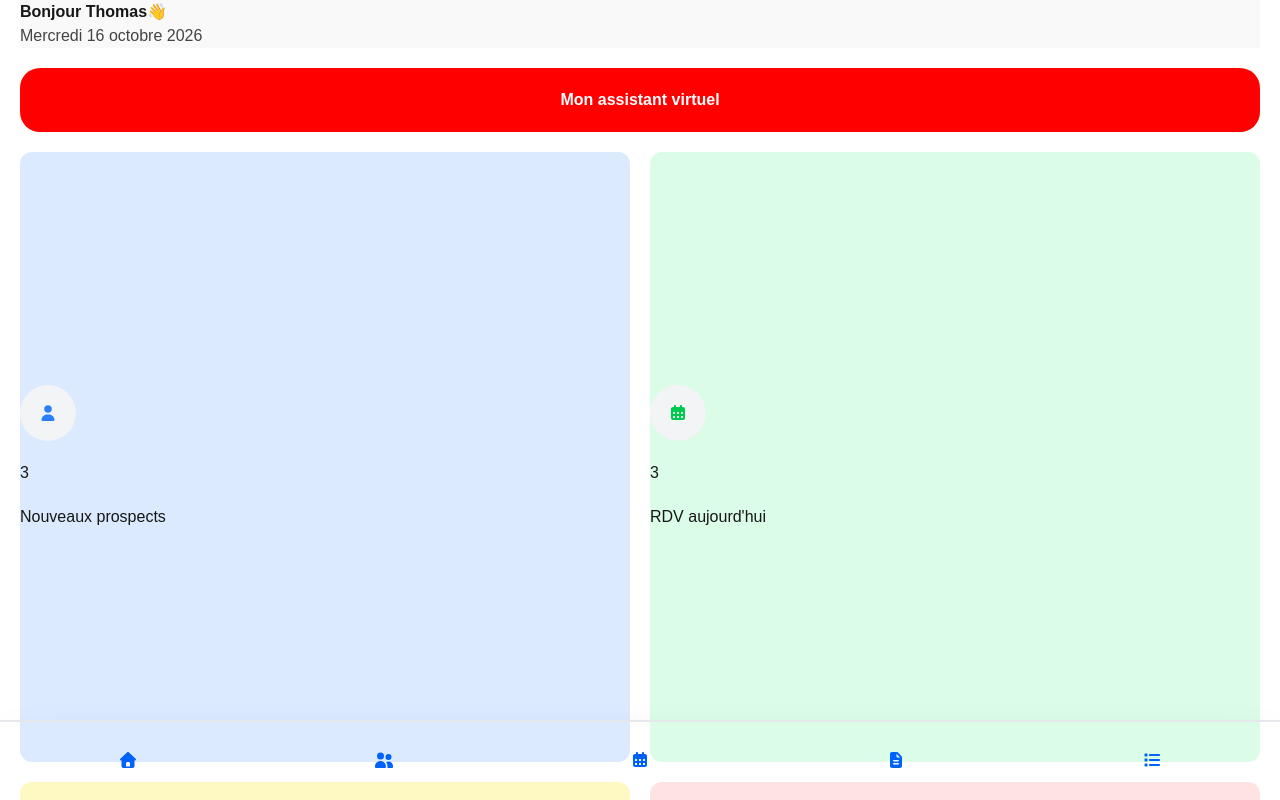
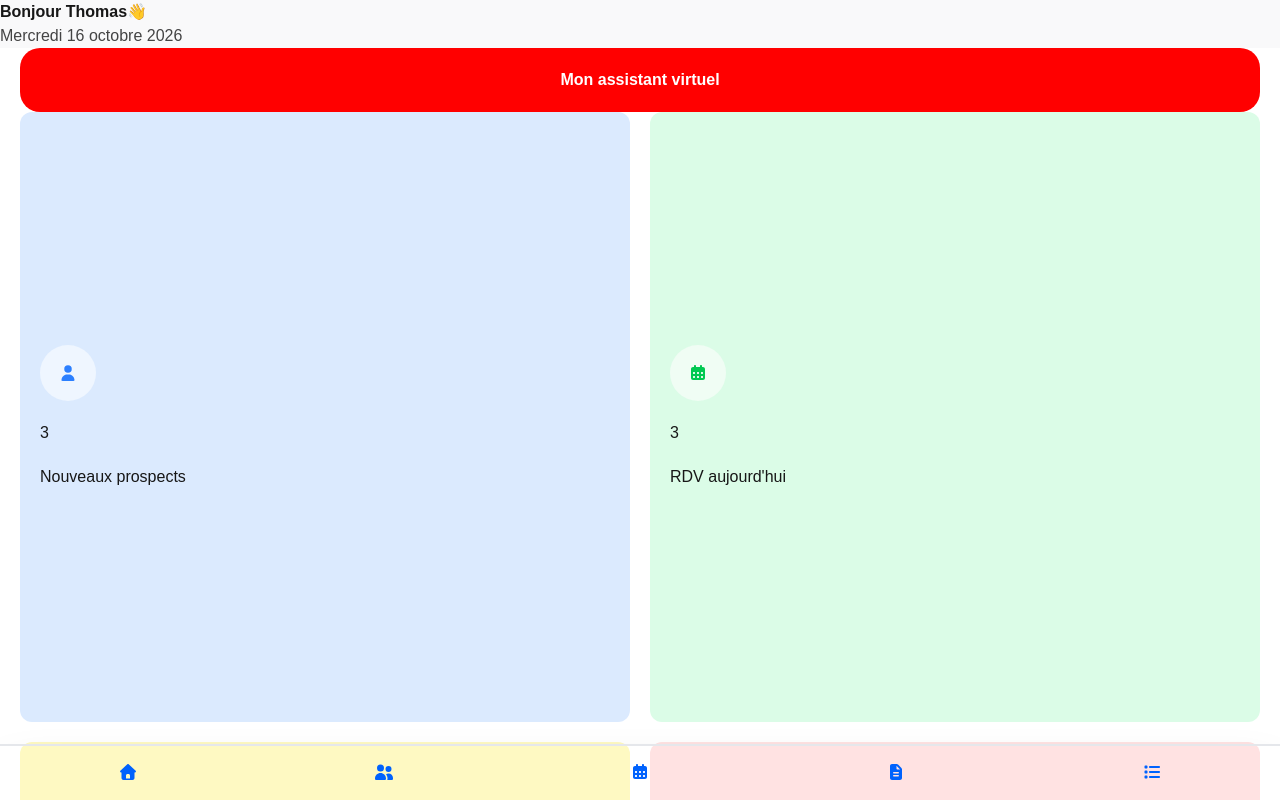
Before and after one commit to Florian77000/CRMFrontend, a Next.js app: page / in a window 1280 px wide. Shown: the top 800 px of the page. Built offline with nearby package versions, Linux system fonts and the light colour scheme.

Commit message:
modif padding

```diff
--- a/app/components/Navbar.js
+++ b/app/components/Navbar.js
@@ -13,10 +13,10 @@ export default function Navbar() {
     ]
 
     return (
-        <nav className='h-[10vh] fixed bottom-0 left-0 w-full flex justify-around items-center shadow-2xl border-t-2 border-gray-200'>
+        <nav className='h-[7vh] fixed bottom-0 left-0 w-full flex justify-around items-center shadow-2xl border-t-2 border-gray-200'>
             {icon.map((e,i) => (
                 <Link key={i} href={e.href}>
-                <FontAwesomeIcon className='w-10 h-10 text-(--primaire)' icon={e.logo} />
+                <FontAwesomeIcon className='w-8 h-8 text-(--primaire)' icon={e.logo} />
                 </Link>
             ))}
         </nav>
--- a/app/layout.js
+++ b/app/layout.js
@@ -13,7 +13,7 @@ export default function RootLayout({ children }) {
   return (
     <html lang="fr">
       <body>
-        <main className="h-[90vh] flex flex-col gap-5 px-5 ">{children}</main>
+        <main className="h-[93vh]">{children}</main>
         <Navbar />
       </body>
     </html>
--- a/app/page.js
+++ b/app/page.js
@@ -4,20 +4,21 @@ import { faUser,faCalendarDays, faClock ,faTriangleExclamation } from '@fortawes
 export default function Home() {
 
   const link = [
-    {name:'Nouveaux prospects',color:'bg-blue-100',  logo:faUser, colorLogo:'text-blue-500'},
-    {name:'RDV aujourd\'hui',color:'bg-green-100', logo:faCalendarDays, colorLogo:'text-green-500'},
-    {name:'Devis en attente',color:'bg-yellow-100', logo:faClock, colorLogo:'text-yellow-500'},
-    {name:'Facture en retard',color:'bg-red-100', logo:faTriangleExclamation, colorLogo:'text-red-500'},
+    {name:'Nouveaux prospects',color:'bg-blue-100',  logo:faUser, colorLogo:'text-blue-500', bgColor:'bg-blue-50'},
+    {name:'RDV aujourd\'hui',color:'bg-green-100', logo:faCalendarDays, colorLogo:'text-green-500', bgColor:'bg-green-50'},
+    {name:'Devis en attente',color:'bg-yellow-100', logo:faClock, colorLogo:'text-yellow-500', bgColor:'bg-yellow-50'},
+    {name:'Facture en retard',color:'bg-red-100', logo:faTriangleExclamation, colorLogo:'text-red-500', bgColor:'bg-red-50'},
   ]
 
   return (
+    <div className='flex flex-col h-full'>
 
-        <>
-        <div className="bg-gray-100/50">
-          <h1 className="font-bold">Bonjour Thomas👋</h1>
-          <p className="opacity-80">Mercredi 16 octobre 2026</p>
-        </div>
+      <div className="bg-gray-100/50">
+        <h1 className="font-bold">Bonjour Thomas👋</h1>
+        <p className="opacity-80">Mercredi 16 octobre 2026</p>
+      </div>
 
+      <div className='h-full flex flex-col justify-around px-5'>
         <div>
           <button className="btn btn-danger">Mon assistant virtuel</button>
         </div>
@@ -25,8 +26,8 @@ export default function Home() {
         <div>
           <div className="grid grid-cols-2 grid-rows-2 gap-5 w-full aspect-square">
             {link.map((e,i) => (
-                <div key={i} className={`${e.color} rounded-xl flex flex-col justify-center gap-5`}>
-                  <div className='flex items-center justify-center w-14 h-14 rounded-full p-2 bg-gray-100'>
+                <div key={i} className={`${e.color} rounded-xl flex flex-col justify-center p-5 gap-5`}>
+                  <div className={`flex items-center justify-center w-14 h-14 rounded-full p-2 ${e.bgColor}`}>
                     <FontAwesomeIcon icon={e.logo} className={`${e.colorLogo}`}/>
                   </div>
                   <p>3</p>
@@ -36,10 +37,12 @@ export default function Home() {
           </div>
         </div>
 
-        <div>
+        <div className='mb-5'>
           <button className="btn btn-primary">Voir ma journée →</button>
         </div>
-          </>
+      </div>
+
+    </div>
 
   );
 }
```
